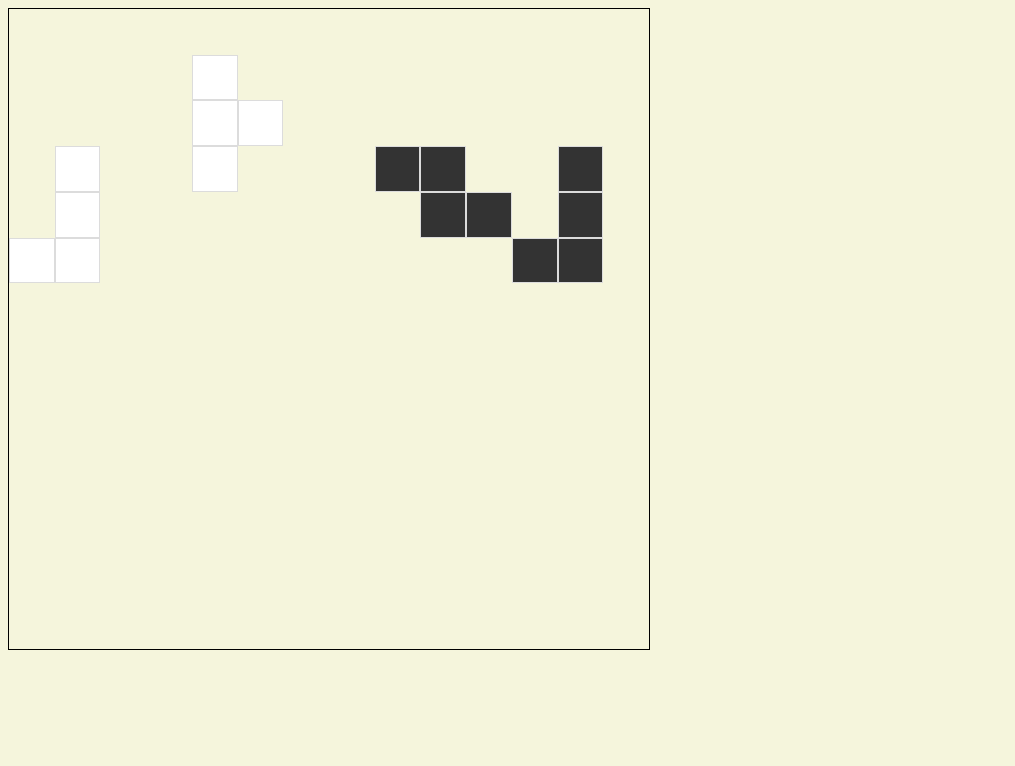
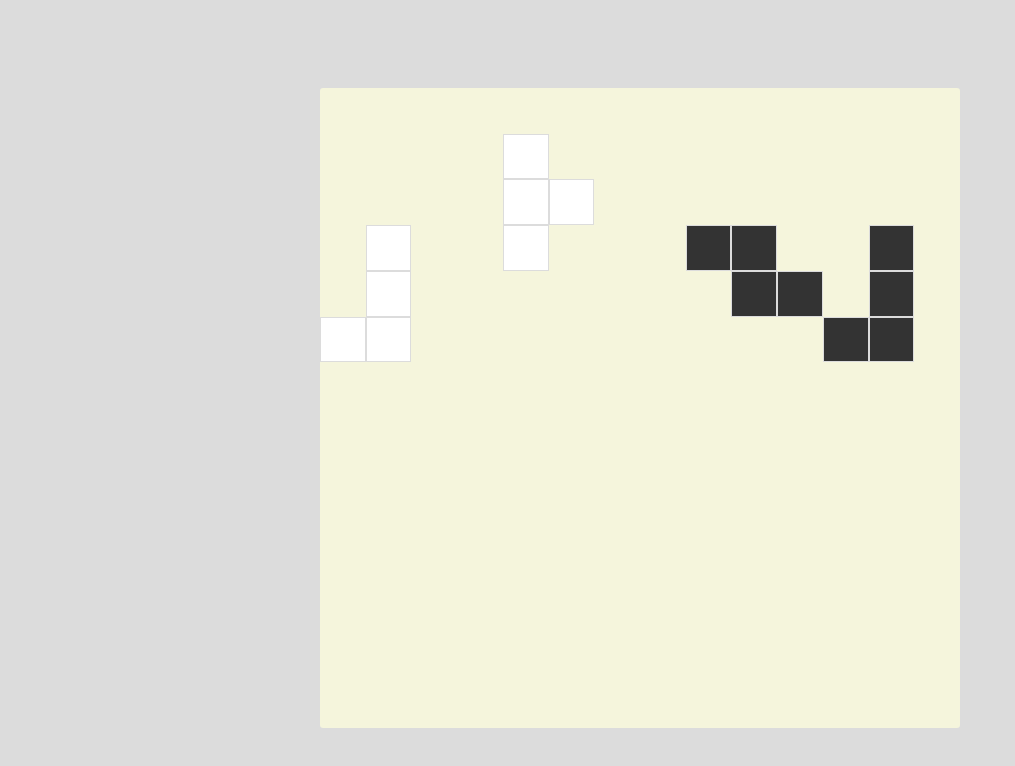
Before and after one commit to nbogie/blokus-react, a React (Vite) app: page / in a window 1280 px wide. Shown: the top 766 px of the page, without its empty margins (0-1015 px from the left). Built offline with nearby package versions, Linux system fonts and the light colour scheme.

Commit message:
css centering

```diff
--- a/src/components/App.css
+++ b/src/components/App.css
@@ -1,18 +1,27 @@
 body {
-    background: beige;
+    background: gainsboro;
 }
 body * {
     margin: 0;
     padding: 0;
 }
+.App {
+    width: calc(min(100vw, 100vh) * 0.8);
+    height: 100vh;
+    margin: 0 auto;
+    display: grid;
+    place-items: center;
+    overflow: hidden;
+}
+
 .gameGrid {
     display: grid;
     aspect-ratio: 1;
-    width: calc(min(100vw, 100vh) * 0.8);
+    width: 100%;
     grid-template-columns: repeat(14, 1fr);
     grid-template-rows: repeat(14, 1fr);
-    border: 1px solid black;
     background: beige;
+    border-radius: 3px;
 }
 
 .pieceSquare {
```
